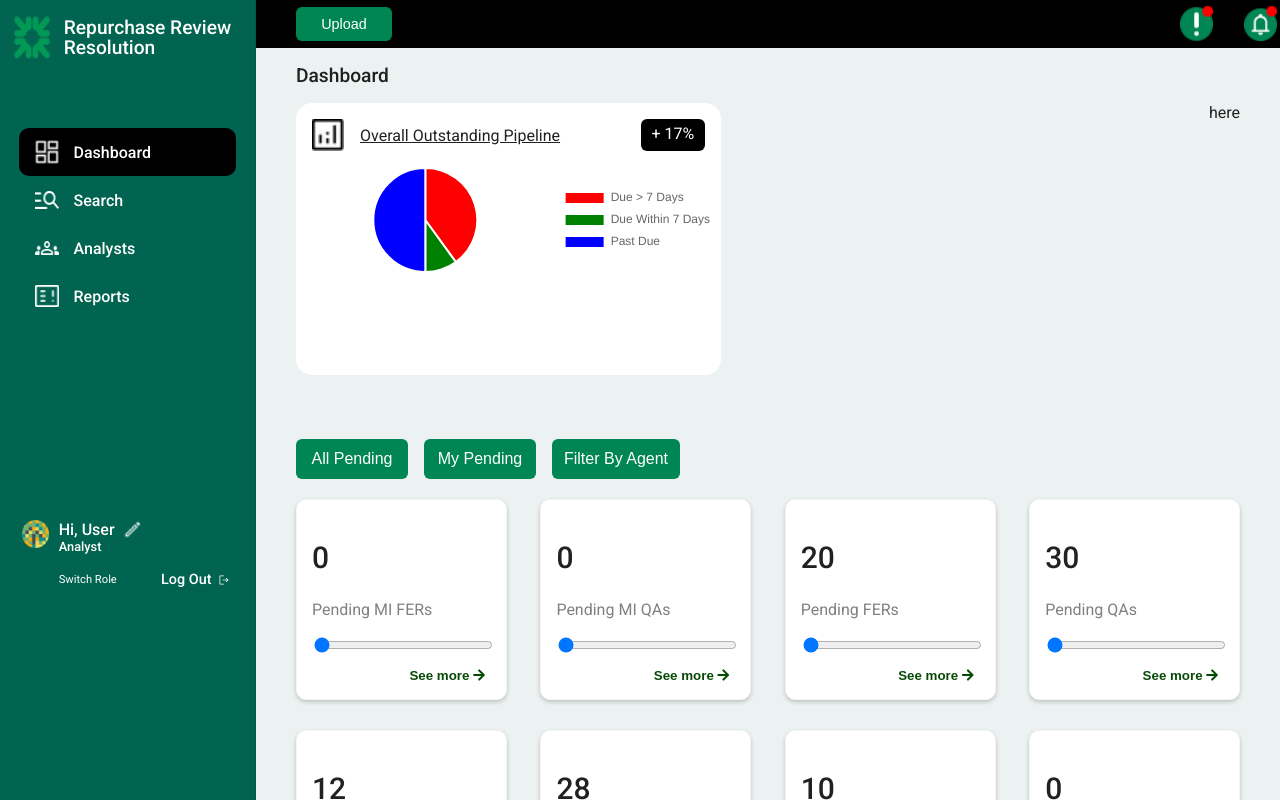
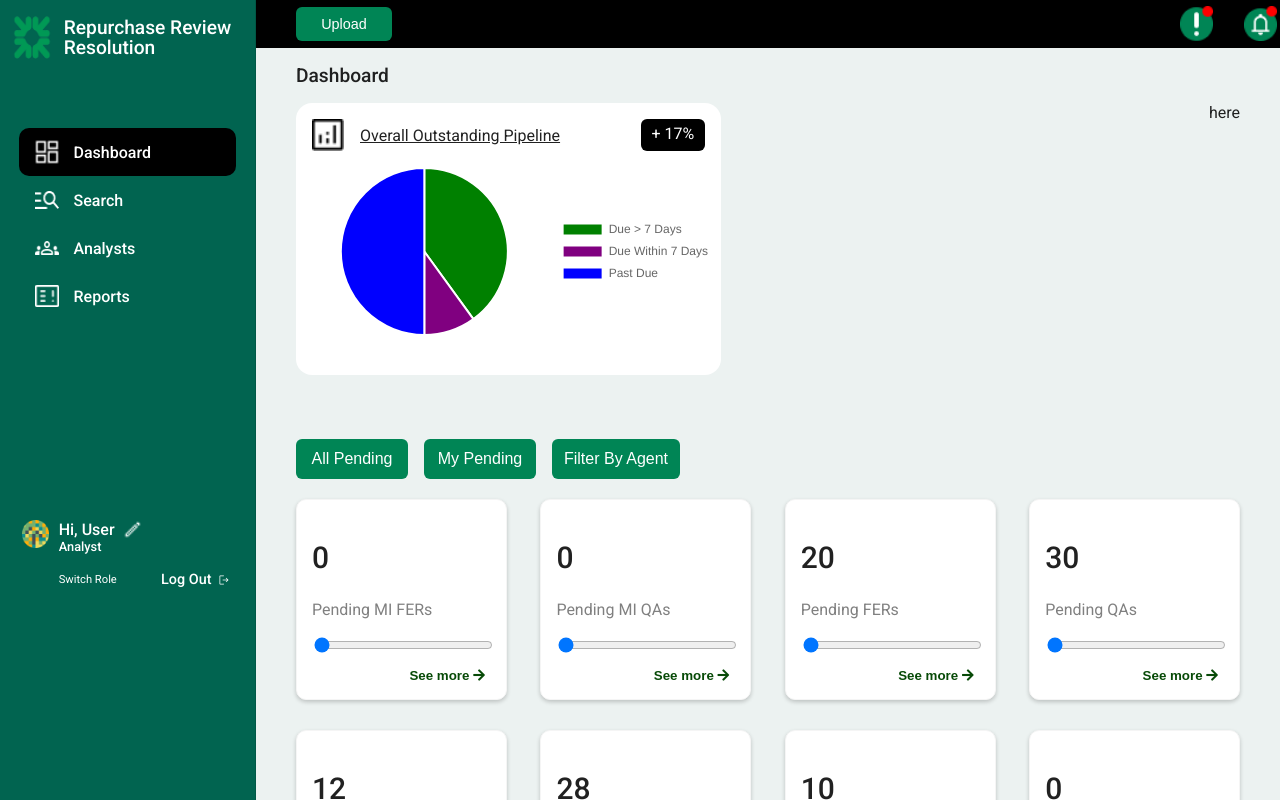
Before and after one commit to Taejun-bdiplus/mock-citizens-r3p, an Angular app: page /dashboard in a window 1280 px wide. Built offline with nearby package versions, Linux system fonts and the light colour scheme; what ng2-charts would draw is missing.

Commit message:
make the pie chart bigger

```diff
--- a/src/app/pages/main-layout/main-body/dashboard/overall-outstanding-pipeline/overall-outstanding-pipeline.component.ts
+++ b/src/app/pages/main-layout/main-body/dashboard/overall-outstanding-pipeline/overall-outstanding-pipeline.component.ts
@@ -20,15 +20,15 @@ export class OverallOutstandingPipelineComponent {
         label: 'My First Dataset',
         data: [80, 20, 100],
         backgroundColor: [
-          'red',
           'green',
+          'purple',
           'blue',
         ],
         hoverOffset: 4
       }],
       },
       options: {
-        aspectRatio:4,
+        aspectRatio:2.5,
         plugins: {
           legend: {
             position: 'right',
```
